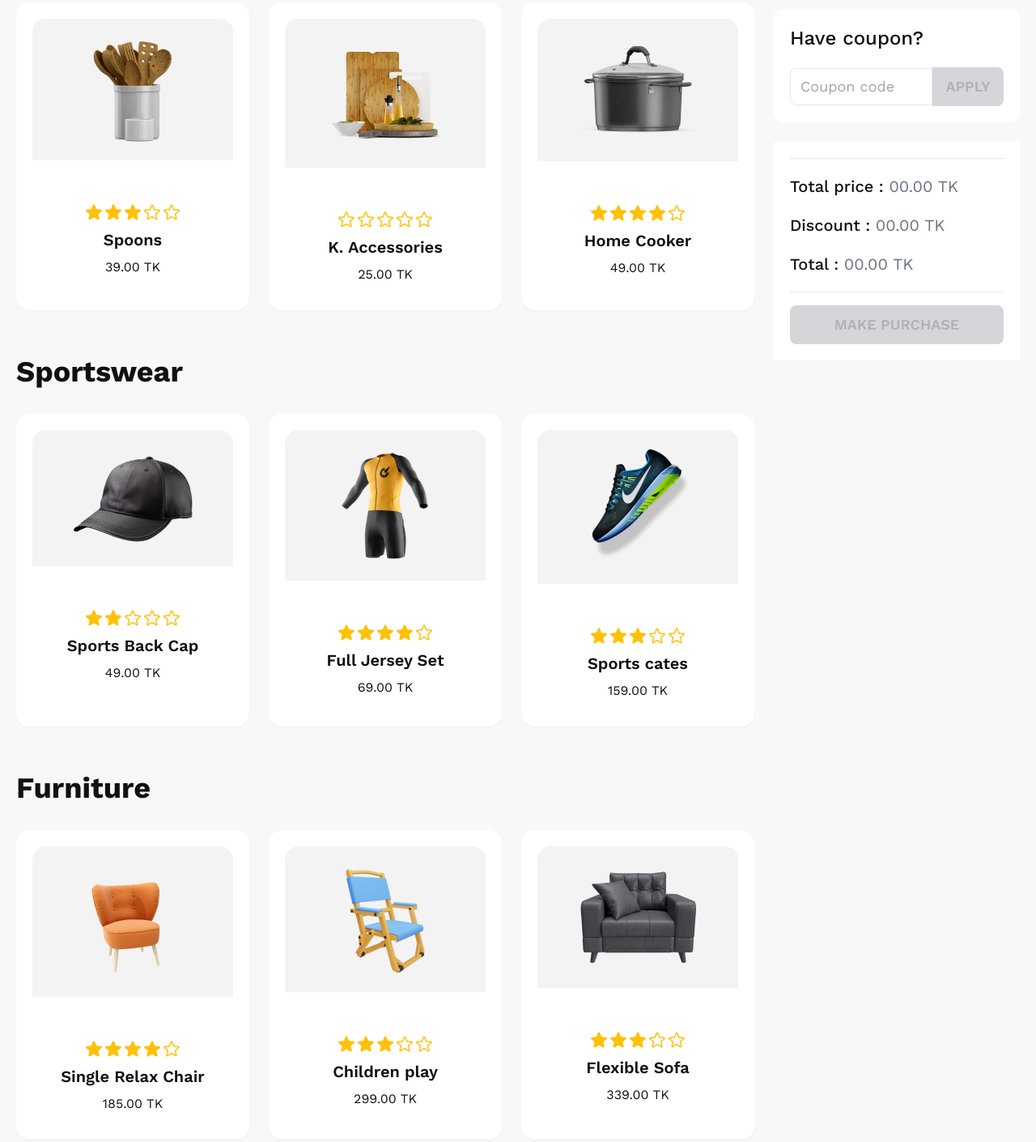
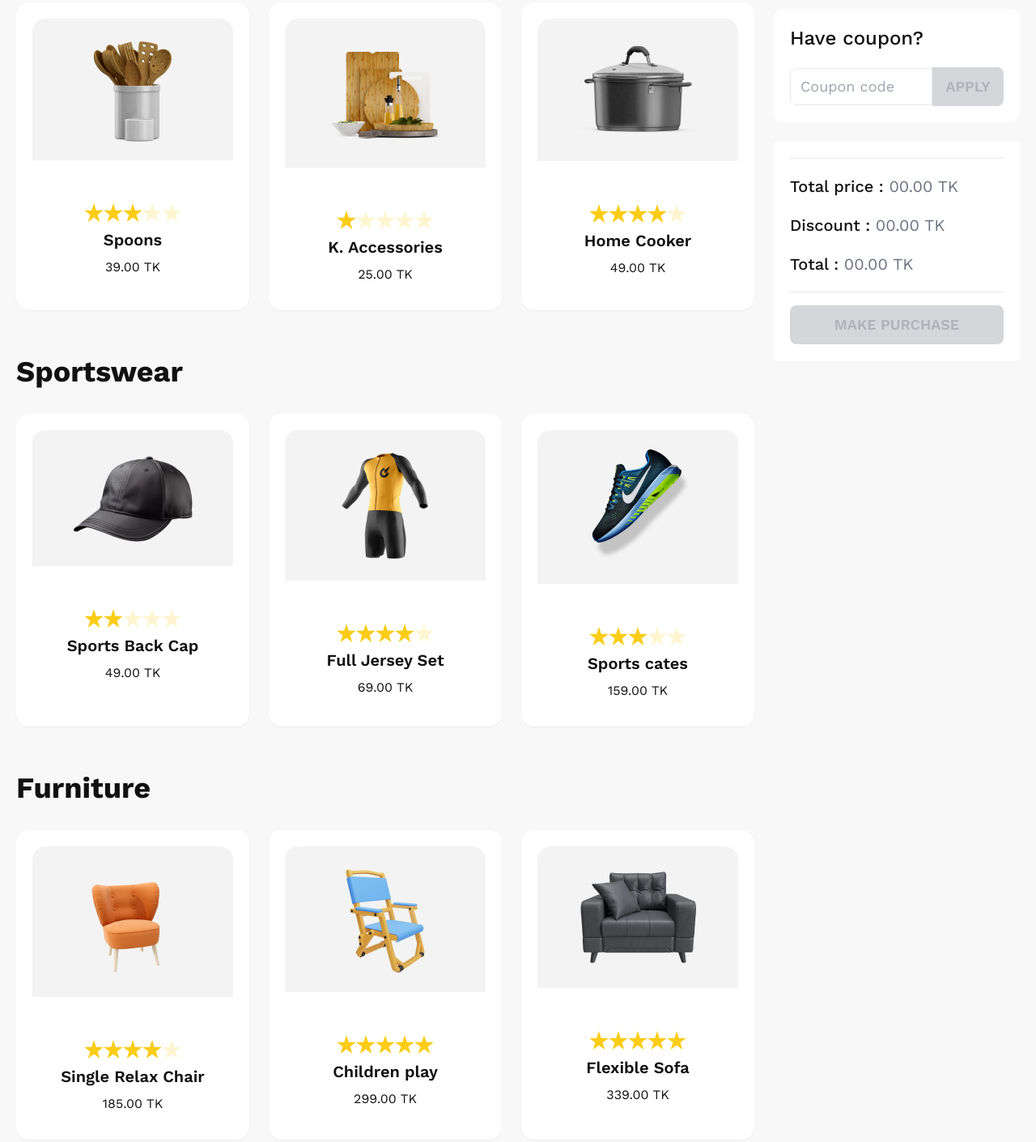
Before and after one commit to aminurjs/summer-sale, a plain HTML site: page index.html in a window 1280 px wide. Shown: the part 920-2330 px from the top of the page at 81% size. Drawn offline with nearby package versions, Linux system fonts and the light colour scheme.

Commit message:
Some problem fixed

```diff
--- a/index.html
+++ b/index.html
@@ -41,7 +41,13 @@
                                   <img src="./images/prod1.png" alt="Shoes" class="rounded-xl" />
                                 </figure>
                                 <div class="card-body items-center text-center">
-                                    <img src="./images/3star.png" alt="">
+                                  <div class="rating">
+                                    <input type="radio" name="rating-1" class="mask mask-star bg-yellow-400" />
+                                    <input type="radio" name="rating-1" class="mask mask-star bg-yellow-400" />
+                                    <input type="radio" name="rating-1" class="mask mask-star bg-yellow-400" checked/>
+                                    <input type="radio" name="rating-1" class="mask mask-star bg-yellow-400" />
+                                    <input type="radio" name="rating-1" class="mask mask-star bg-yellow-400" />
+                                  </div>
                                   <h2 id="prod1-title" class="card-title">Spoons</h2>
                                   <p><span id="prod1-price">39.00</span> TK</p>
                                 </div>
@@ -51,7 +57,13 @@
                                   <img src="./images/prod2.png" alt="Shoes" class="rounded-xl" />
                                 </figure>
                                 <div class="card-body items-center text-center">
-                                    <img src="./images/0star.png" alt="">
+                                  <div class="rating">
+                                    <input type="radio" name="rating-2" class="mask mask-star bg-yellow-400" checked/>
+                                    <input type="radio" name="rating-2" class="mask mask-star bg-yellow-400" />
+                                    <input type="radio" name="rating-2" class="mask mask-star bg-yellow-400" />
+                                    <input type="radio" name="rating-2" class="mask mask-star bg-yellow-400" />
+                                    <input type="radio" name="rating-2" class="mask mask-star bg-yellow-400" />
+                                  </div>
                                   <h2 id="prod2-title" class="card-title">K. Accessories</h2>
                                   <p><span id="prod2-price">25.00</span> TK</p>
                                 </div>
@@ -61,7 +73,13 @@
                                   <img src="./images/prod3.png" alt="Shoes" class="rounded-xl" />
                                 </figure>
                                 <div class="card-body items-center text-center">
-                                    <img src="./images/4star.png" alt="">
+                                  <div class="rating">
+                                    <input type="radio" name="rating-3" class="mask mask-star bg-yellow-400" />
+                                    <input type="radio" name="rating-3" class="mask mask-star bg-yellow-400" />
+                                    <input type="radio" name="rating-3" class="mask mask-star bg-yellow-400" />
+                                    <input type="radio" name="rating-3" class="mask mask-star bg-yellow-400" checked/>
+                                    <input type="radio" name="rating-3" class="mask mask-star bg-yellow-400" />
+                                  </div>
                                   <h2 id="prod3-title" class="card-title">Home Cooker</h2>
                                   <p><span id="prod3-price">49.00</span> TK</p>
                                 </div>
@@ -76,7 +94,13 @@
                                   <img src="./images/prod4.png" alt="Shoes" class="rounded-xl" />
                                 </figure>
                                 <div class="card-body items-center text-center">
-                                    <img src="./images/2star.png" alt="">
+                                  <div class="rating">
+                                    <input type="radio" name="rating-4" class="mask mask-star bg-yellow-400" />
+                                    <input type="radio" name="rating-4" class="mask mask-star bg-yellow-400" checked/>
+                                    <input type="radio" name="rating-4" class="mask mask-star bg-yellow-400" />
+                                    <input type="radio" name="rating-4" class="mask mask-star bg-yellow-400" />
+                                    <input type="radio" name="rating-4" class="mask mask-star bg-yellow-400" />
+                                  </div>
                                   <h2 id="prod4-title" class="card-title">Sports Back Cap</h2>
                                   <p><span id="prod4-price">49.00</span> TK</p>
                                 </div>
@@ -86,7 +110,13 @@
                                   <img src="./images/prod5.png" alt="Shoes" class="rounded-xl" />
                                 </figure>
                                 <div class="card-body items-center text-center">
-                                    <img src="./images/4star.png" alt="">
+                                  <div class="rating">
+                                    <input type="radio" name="rating-5" class="mask mask-star bg-yellow-400" />
+                                    <input type="radio" name="rating-5" class="mask mask-star bg-yellow-400" />
+                                    <input type="radio" name="rating-5" class="mask mask-star bg-yellow-400" />
+                                    <input type="radio" name="rating-5" class="mask mask-star bg-yellow-400" checked/>
+                                    <input type="radio" name="rating-5" class="mask mask-star bg-yellow-400" />
+                                  </div>
                                   <h2 id="prod5-title" class="card-title">Full Jersey Set</h2>
                                   <p><span id="prod5-price">69.00</span> TK</p>
                                 </div>
@@ -96,7 +126,13 @@
                                   <img src="./images/prod6.png" alt="Shoes" class="rounded-xl" />
                                 </figure>
                                 <div class="card-body items-center text-center">
-                                    <img src="./images/3star.png" alt="">
+                                  <div class="rating">
+                                    <input type="radio" name="rating-6" class="mask mask-star bg-yellow-400" />
+                                    <input type="radio" name="rating-6" class="mask mask-star bg-yellow-400" />
+                                    <input type="radio" name="rating-6" class="mask mask-star bg-yellow-400" checked/>
+                                    <input type="radio" name="rating-6" class="mask mask-star bg-yellow-400" />
+                                    <input type="radio" name="rating-6" class="mask mask-star bg-yellow-400" />
+                                  </div>
                                   <h2 id="prod6-title" class="card-title">Sports cates</h2>
                                   <p><span id="prod6-price">159.00</span> TK</p>
                                 </div>
@@ -111,7 +147,13 @@
                                   <img src="./images/prod7.png" alt="Shoes" class="rounded-xl" />
                                 </figure>
                                 <div class="card-body items-center text-center">
-                                    <img src="./images/4star.png" alt="">
+                                  <div class="rating">
+                                    <input type="radio" name="rating-7" class="mask mask-star bg-yellow-400" />
+                                    <input type="radio" name="rating-7" class="mask mask-star bg-yellow-400" />
+                                    <input type="radio" name="rating-7" class="mask mask-star bg-yellow-400" />
+                                    <input type="radio" name="rating-7" class="mask mask-star bg-yellow-400" checked/>
+                                    <input type="radio" name="rating-7" class="mask mask-star bg-yellow-400" />
+                                  </div>
                                   <h2 id="prod7-title" class="card-title">Single Relax Chair</h2>
                                   <p><span id="prod7-price">185.00</span> TK</p>
                                 </div>
@@ -121,7 +163,13 @@
                                   <img src="./images/prod8.png" alt="Shoes" class="rounded-xl" />
                                 </figure>
                                 <div class="card-body items-center text-center">
-                                    <img src="./images/3star.png" alt="">
+                                  <div class="rating">
+                                    <input type="radio" name="rating-8" class="mask mask-star bg-yellow-400" />
+                                    <input type="radio" name="rating-8" class="mask mask-star bg-yellow-400" />
+                                    <input type="radio" name="rating-8" class="mask mask-star bg-yellow-400" />
+                                    <input type="radio" name="rating-8" class="mask mask-star bg-yellow-400" />
+                                    <input type="radio" name="rating-8" class="mask mask-star bg-yellow-400" checked/>
+                                  </div>
                                   <h2 id="prod8-title" class="card-title">Children play</h2>
                                   <p><span id="prod8-price">299.00</span> TK</p>
                                 </div>
@@ -131,7 +179,13 @@
                                   <img src="./images/prod9.png" alt="Shoes" class="rounded-xl" />
                                 </figure>
                                 <div class="card-body items-center text-center">
-                                    <img src="./images/3star.png" alt="">
+                                  <div class="rating">
+                                    <input type="radio" name="rating-9" class="mask mask-star bg-yellow-400" />
+                                    <input type="radio" name="rating-9" class="mask mask-star bg-yellow-400" />
+                                    <input type="radio" name="rating-9" class="mask mask-star bg-yellow-400" />
+                                    <input type="radio" name="rating-9" class="mask mask-star bg-yellow-400" />
+                                    <input type="radio" name="rating-9" class="mask mask-star bg-yellow-400" checked/>
+                                  </div>
                                   <h2 id="prod9-title" class="card-title">Flexible Sofa</h2>
                                   <p><span id="prod9-price">339.00</span> TK</p>
                                 </div>
@@ -155,9 +209,9 @@
                             <button id="purchase" class="btn btn-secondary w-full text-lg" onclick="window.location.href = '#purchased'" disabled>Make Purchase</button>
                             <!-- Put this part before tag -->
                             <div class="modal" id="purchased">
-                              <div class="modal-box p-20 text-center">
+                              <div class="modal-box p-10 md:p-14 lg:p-20 text-center">
                                 <img class="inline" src="./images/congo.png" alt="">
-                                <h3 class="font-bold text-5xl mt-8">Congratulations!</h3>
+                                <h3 class="font-bold text-3xl md:text-4xl lg:text-5xl mt-8">Congratulations!</h3>
                                 <p class="py-4">Your Purchase the product</p>
                                 <div>
                                   <a href="./index.html" class="btn btn-secondary px-11">Go Home</a>
```
Also changed, not shown: images/0star.png (deleted), images/2star.png (deleted), images/3star.png (deleted), images/4star.png (deleted).
